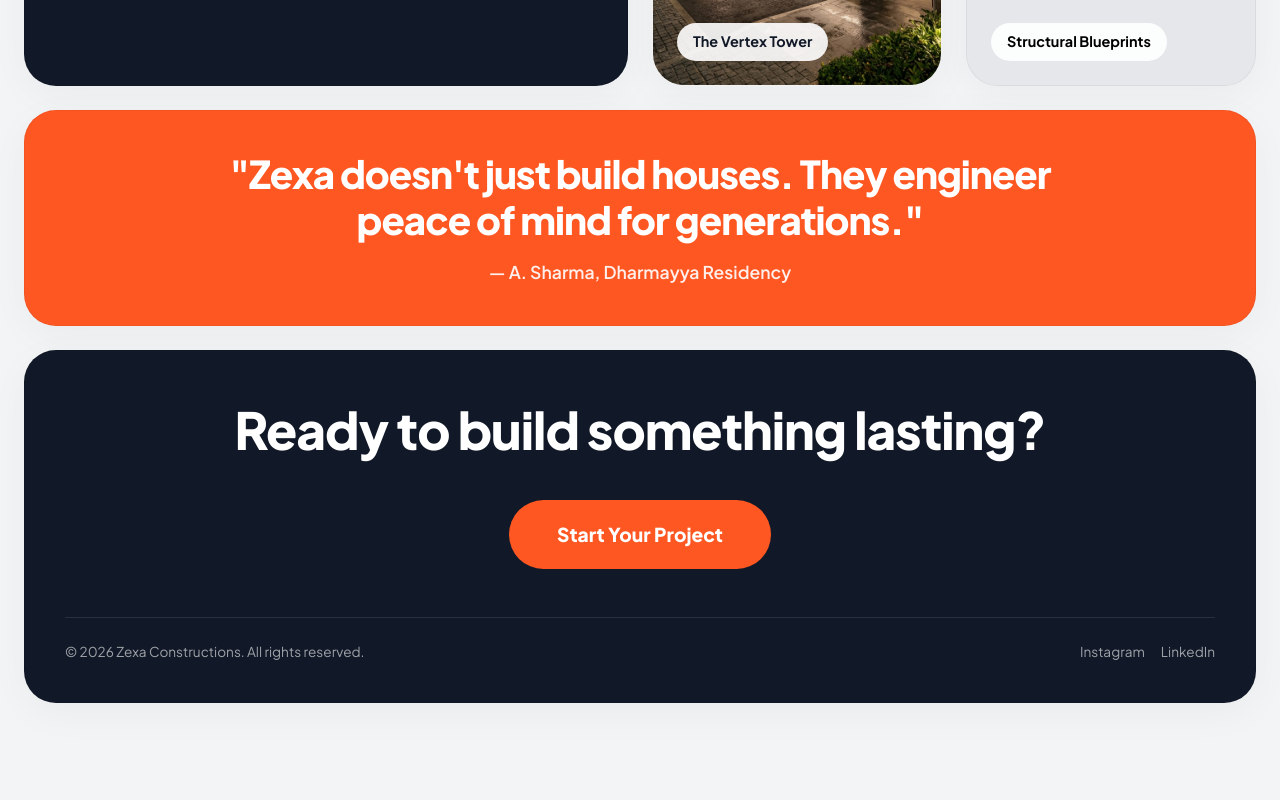
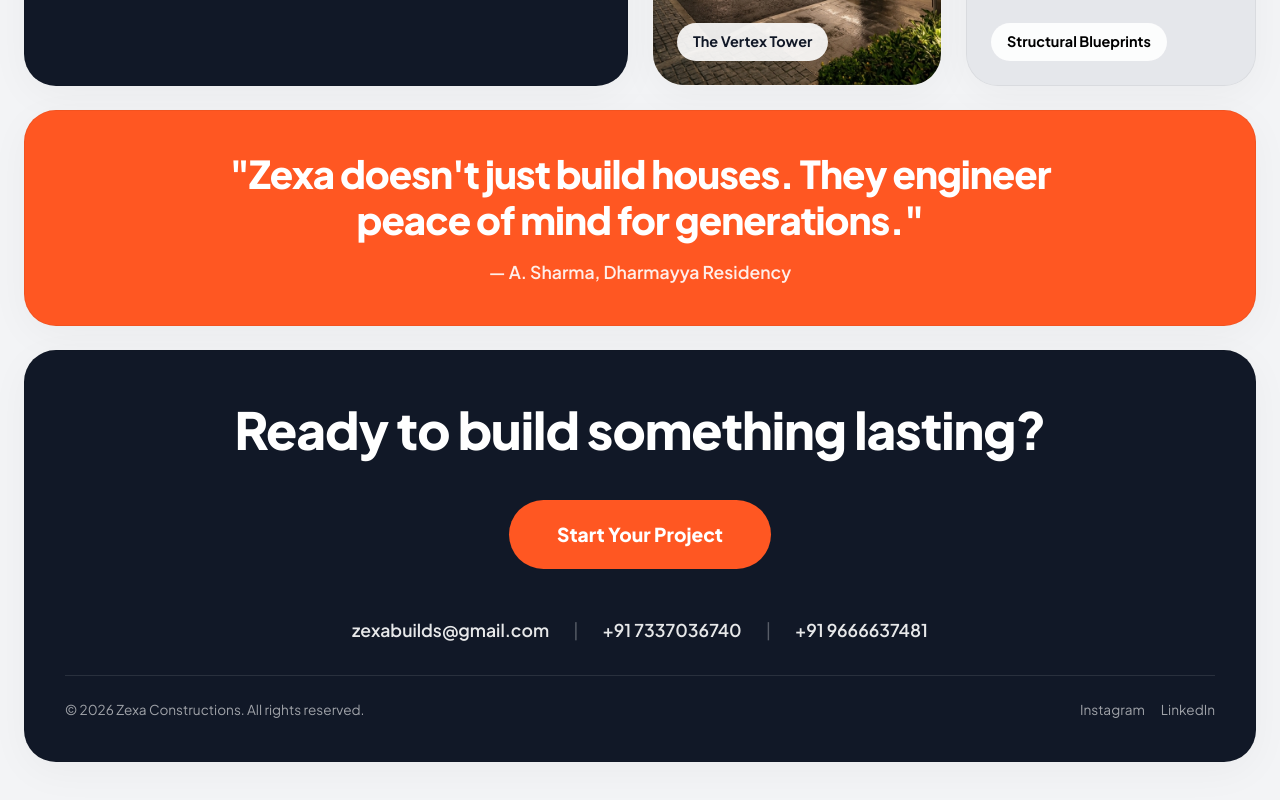
Before and after one commit to SSVCHARAN/zexa-constructions, a plain HTML site: page index.html in a window 1280 px wide. Shown: the part 2716-3516 px from the top of the page. Before the commit the page ends 3459 px from the top, so only its background shows below. Drawn offline with nearby package versions, Linux system fonts and the light colour scheme; a script that the page names is missing.

Commit message:
feat: add contact info to footer

```diff
--- a/index.html
+++ b/index.html
@@ -157,6 +157,14 @@
       <h2>Ready to build something lasting?</h2>
       <a href="https://wa.me/919542036932" class="btn-massive">Start Your Project</a>
 
+      <div class="contact-info" style="margin-bottom: 32px; display: flex; gap: 24px; justify-content: center; flex-wrap: wrap; font-size: 1.1rem;">
+        <a href="mailto:zexabuilds@gmail.com" style="color: rgba(255,255,255,0.9); font-weight: 600;">zexabuilds@gmail.com</a>
+        <span style="color: rgba(255,255,255,0.3);">|</span>
+        <a href="tel:+917337036740" style="color: rgba(255,255,255,0.9); font-weight: 600;">+91 7337036740</a>
+        <span style="color: rgba(255,255,255,0.3);">|</span>
+        <a href="tel:+919666637481" style="color: rgba(255,255,255,0.9); font-weight: 600;">+91 9666637481</a>
+      </div>
+
       <div class="footer-links">
         <span>© 2026 Zexa Constructions. All rights reserved.</span>
         <div class="social-links">
```
